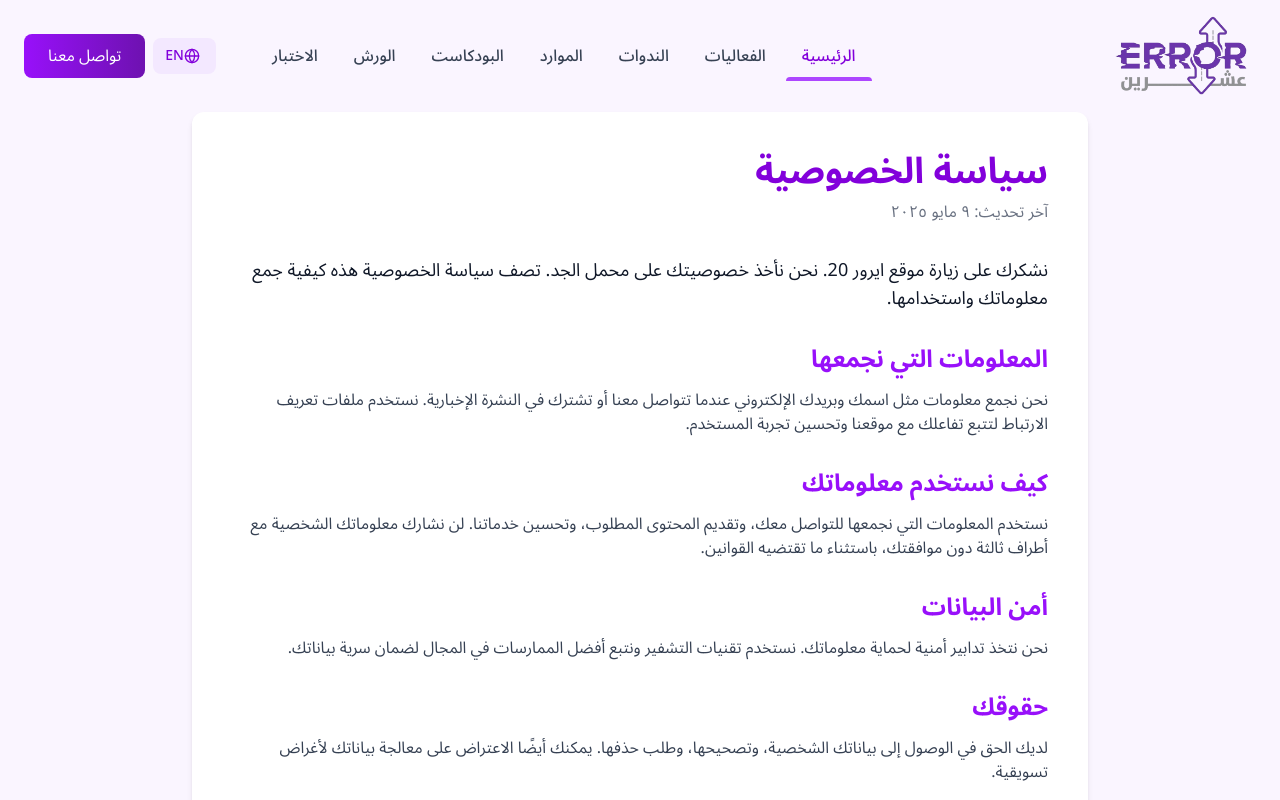
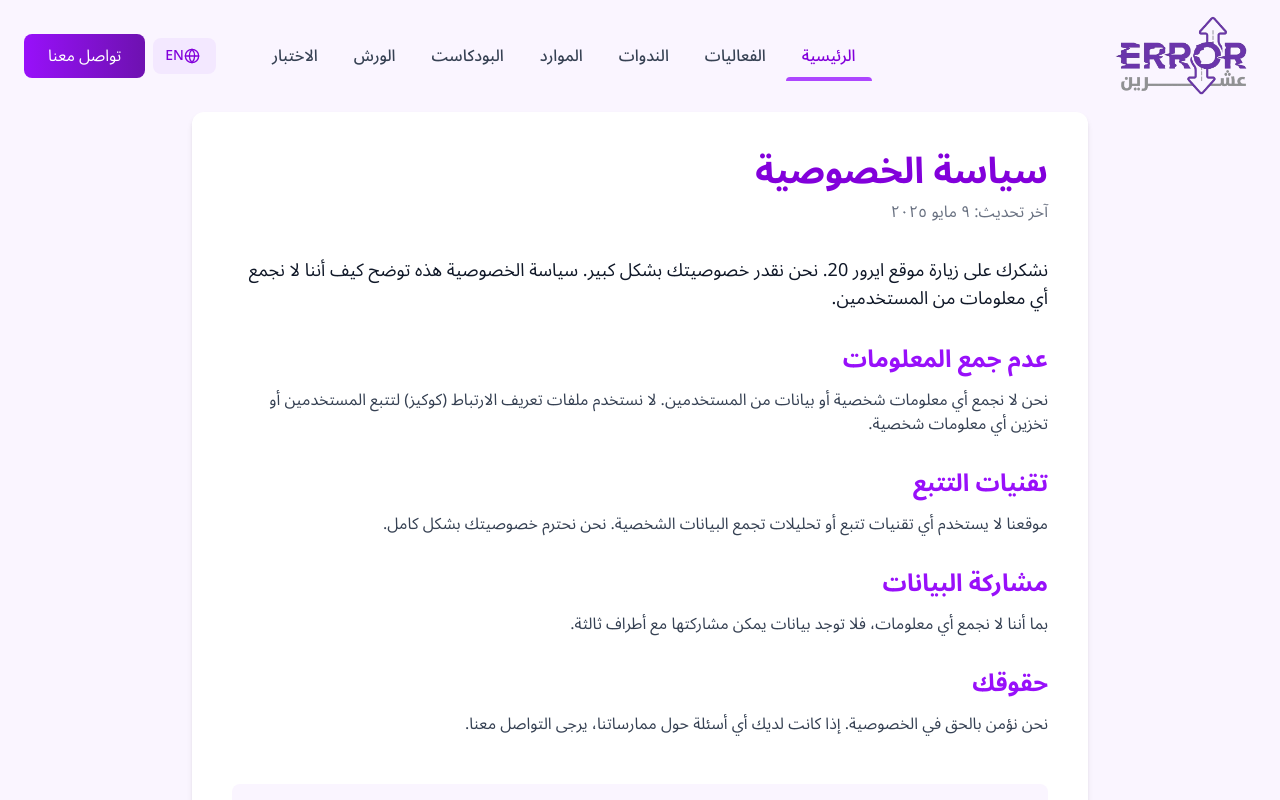
Before and after one commit to John-Salama/error20, a React (Vite) app: page /privacy-policy in a window 1280 px wide. Shown: the top 800 px of the page. Built offline with nearby package versions, Linux system fonts and the light colour scheme.

Commit message:
feat: Update Privacy Policy content to clarify no data collection practices

```diff
--- a/src/pages/PrivacyPolicy.jsx
+++ b/src/pages/PrivacyPolicy.jsx
@@ -12,57 +12,57 @@ const PrivacyPolicy = () => {
       title: "سياسة الخصوصية",
       lastUpdated: "آخر تحديث: ٩ مايو ٢٠٢٥",
       intro:
-        "نشكرك على زيارة موقع ايرور 20. نحن نأخذ خصوصيتك على محمل الجد. تصف سياسة الخصوصية هذه كيفية جمع معلوماتك واستخدامها.",
+        "نشكرك على زيارة موقع ايرور 20. نحن نقدر خصوصيتك بشكل كبير. سياسة الخصوصية هذه توضح كيف أننا لا نجمع أي معلومات من المستخدمين.",
       sections: [
         {
-          title: "المعلومات التي نجمعها",
+          title: "عدم جمع المعلومات",
           content:
-            "نحن نجمع معلومات مثل اسمك وبريدك الإلكتروني عندما تتواصل معنا أو تشترك في النشرة الإخبارية. نستخدم ملفات تعريف الارتباط لتتبع تفاعلك مع موقعنا وتحسين تجربة المستخدم.",
+            "نحن لا نجمع أي معلومات شخصية أو بيانات من المستخدمين. لا نستخدم ملفات تعريف الارتباط (كوكيز) لتتبع المستخدمين أو تخزين أي معلومات شخصية.",
         },
         {
-          title: "كيف نستخدم معلوماتك",
+          title: "تقنيات التتبع",
           content:
-            "نستخدم المعلومات التي نجمعها للتواصل معك، وتقديم المحتوى المطلوب، وتحسين خدماتنا. لن نشارك معلوماتك الشخصية مع أطراف ثالثة دون موافقتك، باستثناء ما تقتضيه القوانين.",
+            "موقعنا لا يستخدم أي تقنيات تتبع أو تحليلات تجمع البيانات الشخصية. نحن نحترم خصوصيتك بشكل كامل.",
         },
         {
-          title: "أمن البيانات",
+          title: "مشاركة البيانات",
           content:
-            "نحن نتخذ تدابير أمنية لحماية معلوماتك. نستخدم تقنيات التشفير ونتبع أفضل الممارسات في المجال لضمان سرية بياناتك.",
+            "بما أننا لا نجمع أي معلومات، فلا توجد بيانات يمكن مشاركتها مع أطراف ثالثة.",
         },
         {
           title: "حقوقك",
           content:
-            "لديك الحق في الوصول إلى بياناتك الشخصية، وتصحيحها، وطلب حذفها. يمكنك أيضًا الاعتراض على معالجة بياناتك لأغراض تسويقية.",
+            "نحن نؤمن بالحق في الخصوصية. إذا كانت لديك أي أسئلة حول ممارساتنا، يرجى التواصل معنا.",
         },
       ],
-      contact: "للأسئلة المتعلقة بسياسة الخصوصية، يرجى التواصل معنا على:",
+      contact: "للاستفسارات المتعلقة بسياسة الخصوصية، يمكنك التواصل معنا على:",
       email: "privacy@error20.org",
     },
     en: {
       title: "Privacy Policy",
       lastUpdated: "Last Updated: May 9, 2025",
       intro:
-        "Thank you for visiting Error 20. We take your privacy seriously. This Privacy Policy describes how your information is collected and used.",
+        "Thank you for visiting Error 20. We greatly value your privacy. This Privacy Policy explains that we do not collect any information from users.",
       sections: [
         {
-          title: "Information We Collect",
+          title: "No Information Collection",
           content:
-            "We collect information such as your name and email address when you contact us or subscribe to our newsletter. We use cookies to track your interaction with our site and improve user experience.",
+            "We do not collect any personal information or data from users. We do not use cookies to track users or store any personal information.",
         },
         {
-          title: "How We Use Your Information",
+          title: "Tracking Technologies",
           content:
-            "We use the information we collect to communicate with you, provide requested content, and improve our services. We will not share your personal information with third parties without your consent, except as required by law.",
+            "Our website does not use any tracking technologies or analytics that collect personal data. We fully respect your privacy.",
         },
         {
-          title: "Data Security",
+          title: "Data Sharing",
           content:
-            "We take security measures to protect your information. We use encryption technologies and follow industry best practices to ensure your data remains confidential.",
+            "Since we do not collect any information, there is no data to share with third parties.",
         },
         {
           title: "Your Rights",
           content:
-            "You have the right to access your personal data, correct it, and request deletion. You can also object to the processing of your data for marketing purposes.",
+            "We believe in the right to privacy. If you have any questions about our practices, please contact us.",
         },
       ],
       contact:
```
